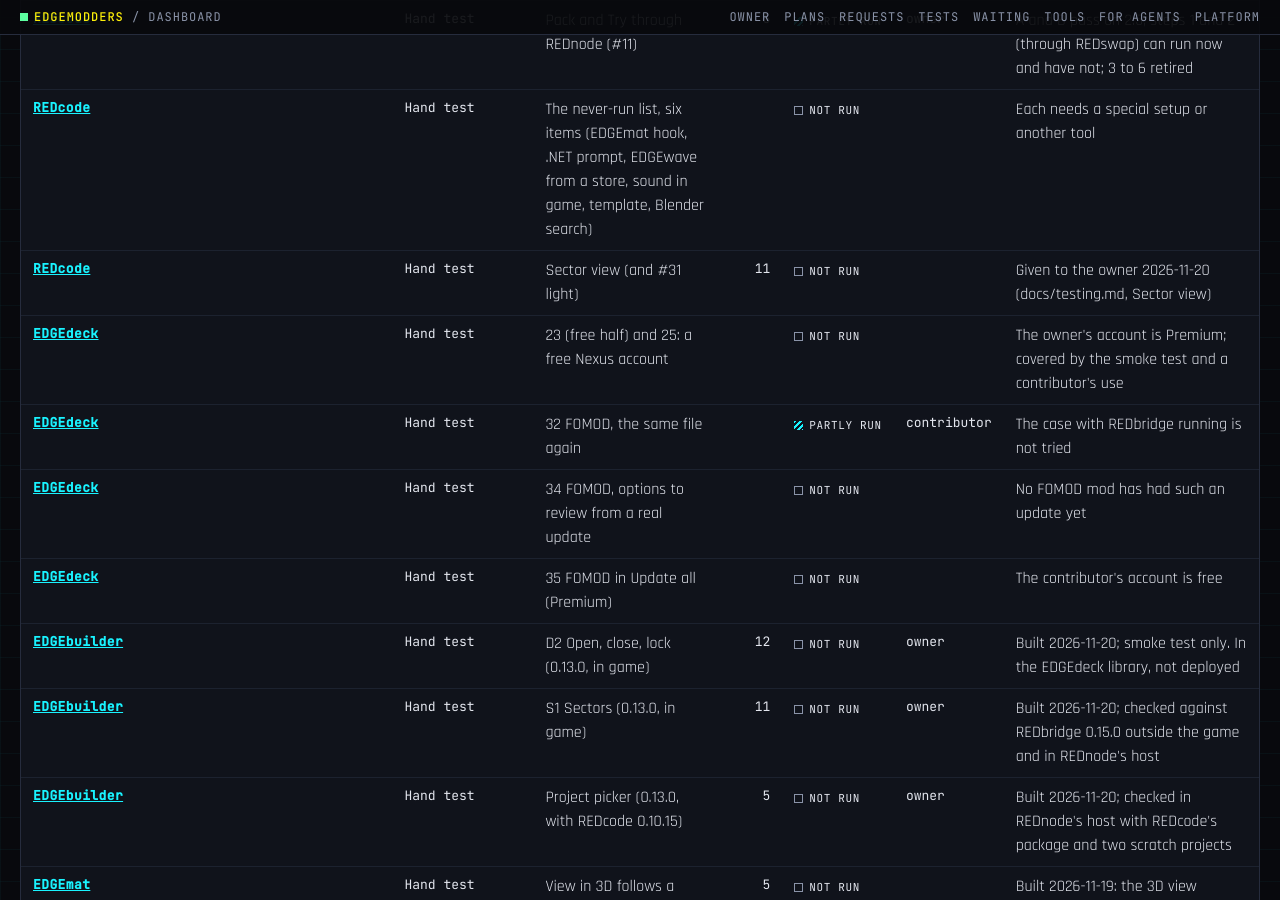
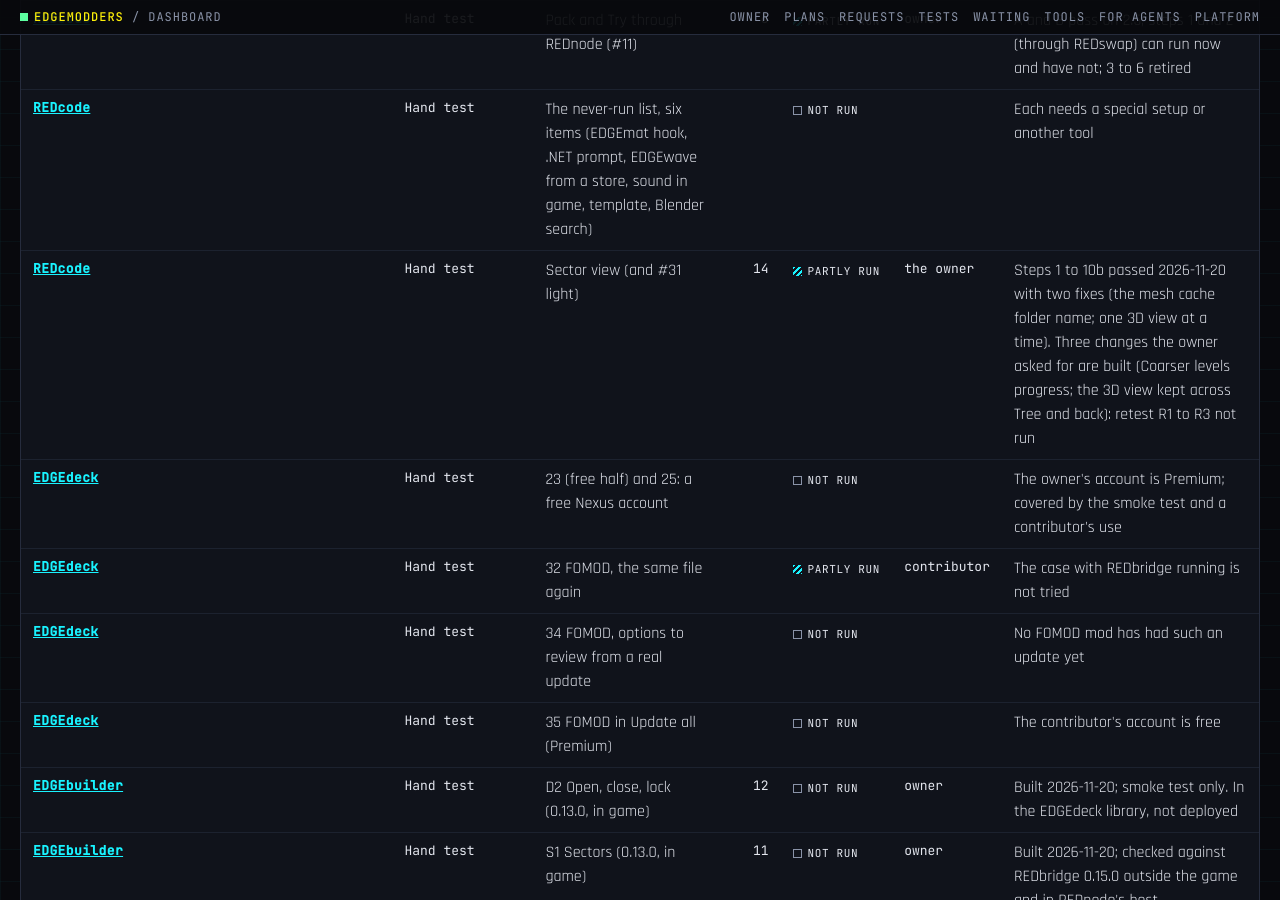
Before and after one commit to Edgemodders/EDGEweb, a Jekyll site: the page docs/dashboard.html, which Jekyll copies as it is, in a window 1280 px wide and 900 px high, scrolled down 9423 px. Built offline with Jekyll 4.4.1, drawn with Linux system fonts in a browser that asks for light colours; some of the changed text lies outside the part shown.

Commit message:
Dashboard: REDcode Sector view steps 1 to 10b passed; retest of three changes pending
Co-Authored-By: Claude Opus 5.5 <noreply@anthropic.com>

```diff
--- a/docs/assets/dashboard/status.js
+++ b/docs/assets/dashboard/status.js
@@ -908,7 +908,7 @@ window.EDGE_STATUS = {
      "New File hover button on main (d4c6b4f), hand-tested 2026-11-20: ready for the next release",
      "Animations A3 (#21): hand test passed 2026-11-20 on REDbridge 0.17.0; ready for the next release",
      "Replace with a WAV, Replace All, #29 and #32: hand tests passed 2026-11-20; ready for the next release",
-     "Sector view and #31 built on main (d0bb84b, 2d0ffca), hand test waits on the owner",
+     "Sector view and #31: hand test passed 2026-11-20 (steps 1 to 10b); its three asked-for changes built, retest R1 to R3 waits on the owner",
      "Edit in Blender fix for skinned meshes on main (8624c65, from the REDnode session), hand test (4 steps) waits on the owner"
     ]
    },
@@ -1006,10 +1006,10 @@ window.EDGE_STATUS = {
     },
     {
      "name": "Sector view (and #31 light)",
-     "steps": 11,
-     "status": "not run",
-     "ranBy": null,
-     "note": "Given to the owner 2026-11-20 (docs/testing.md, Sector view)"
+     "steps": 14,
+     "status": "partly run",
+     "ranBy": "the owner",
+     "note": "Steps 1 to 10b passed 2026-11-20 with two fixes (the mesh cache folder name; one 3D view at a time). Three changes the owner asked for are built (Coarser levels progress; the 3D view kept across Tree and back): retest R1 to R3 not run"
     }
    ],
    "ownerSpotTests": [],
@@ -1027,7 +1027,7 @@ window.EDGE_STATUS = {
    ],
    "ownerActions": [
     "Agree REDcode's half of Sector Tools (docs/design/sector-tools.md, three decisions)",
-    "Run the Sector view hand test (11 steps)",
+    "Retest the Sector view changes R1 to R3 (Coarser levels progress; 3D kept across Tree and back)",
     "Decide when to publish @edgemodders/world-view to npm (EDGEbuilder will build on it)",
     "Run the Edit in Blender: skinned meshes hand test (4 steps)"
    ],
--- a/docs/dashboard.html
+++ b/docs/dashboard.html
@@ -203,7 +203,7 @@ pre.how { background: #05060a; border: 1px solid var(--line); padding: 12px 14px
 </div>
 <div id="tip" role="tooltip"></div>
 
-<script src="assets/dashboard/status.js?v=122"></script>
+<script src="assets/dashboard/status.js?v=123"></script>
 <script>
 (function () {
   var S = window.EDGE_STATUS;
```
